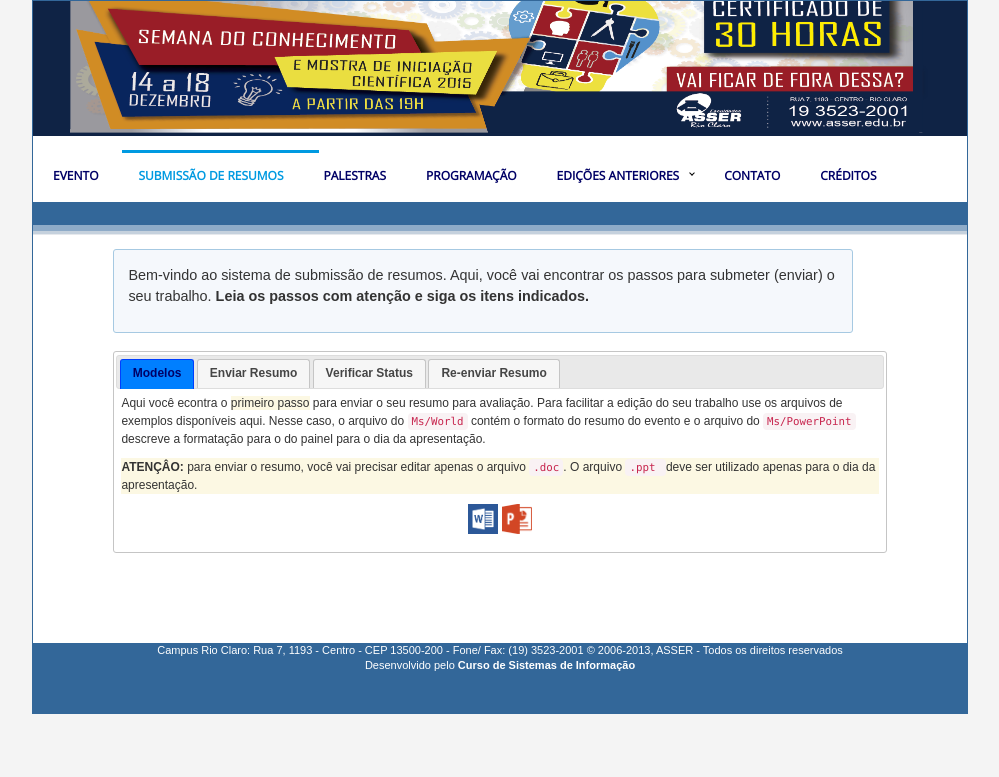
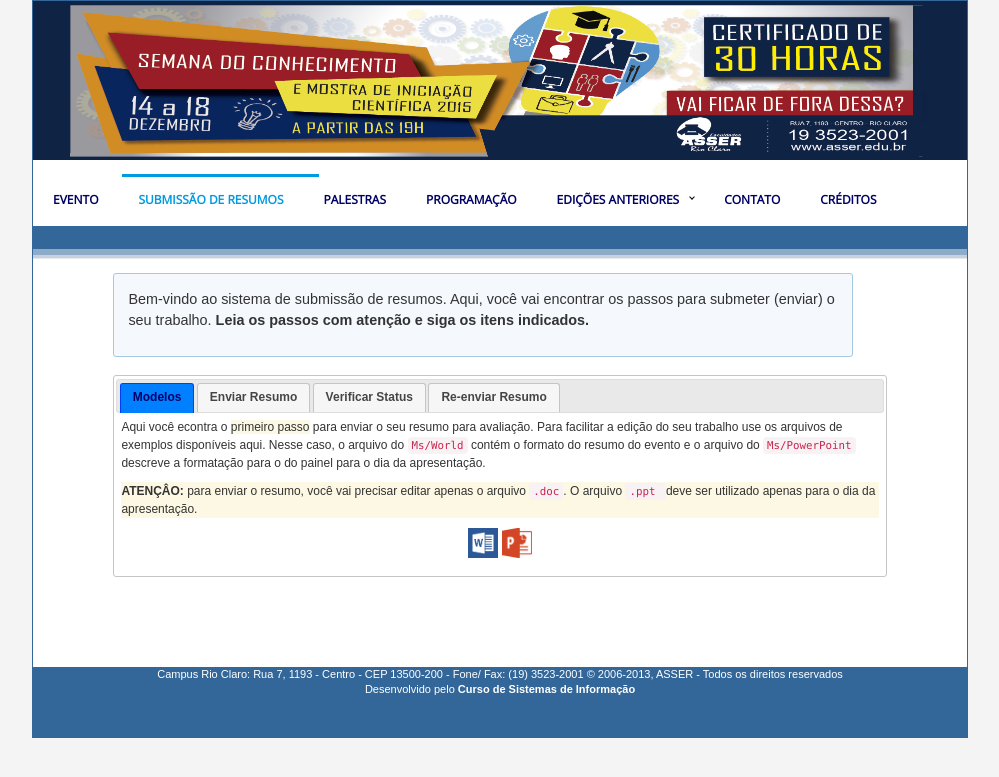
Before and after one commit to aceiro/eventosasser, a PHP site: page /submissao.html in a window 1280 px wide. Shown: the top 777 px of the page, without its empty margins (140-1139 px from the left). Run offline with PHP 8.4, Linux system fonts and the light colour scheme; some libraries are stand-ins or nearby versions.

Commit message:
correcao de bug de margin do bootstrap

```diff
--- a/css/estilo.css
+++ b/css/estilo.css
@@ -26,19 +26,10 @@
 
 }
 #cabecalho {
-	/* font-family: Arial, Helvetica, sans-serif;
-	font-style: normal;
-	color: #FFF;
-	text-align: right;
-	height: 125px;
-	background: #336799 url(../imagens/header.png) no-repeat;
-	font-size: 30px;
-	*/
-
-	height: 135px;
-	padding: 0px 0px 17px 0px;
+	height: 159px;
 	background: rgb(15, 35, 69) url("../imagens/header.png") no-repeat scroll center bottom / 860px 155px;
 	background-size: 860px 155px;
+	padding: 0px 0px 0px 17px;
 }
 
 .subcabecalho{
@@ -143,6 +134,7 @@ body {
 	background-color: #FFF;
 	font-size: 100%;
 	font-family: Arial, Helvetica, sans-serif;
+	margin: 0px;
 }
 a {
 	color: #AAAAFF;
--- a/index.html
+++ b/index.html
@@ -8,6 +8,7 @@
 	<link rel="stylesheet" href="//code.jquery.com/ui/1.11.4/themes/redmond/jquery-ui.css">
 	<script src="//code.jquery.com/jquery-1.10.2.js"></script>
 	<script src="//code.jquery.com/ui/1.11.4/jquery-ui.js"></script>
+
 
 	<!-- função para ativar o suporte de tabs do jquery -->
 	  <script>
@@ -47,9 +48,7 @@
 <body>
 
 	<div id="corpo">
-        <div id="cabecalho">
-    	</div>
-
+        <div id="cabecalho"></div>
         <br />
 
       <!-- menu da aplicacao -->
--- a/submissao.html
+++ b/submissao.html
@@ -36,8 +36,7 @@
 <body>
 
 <div id="corpo">
-    <div id="cabecalho">
-    </div>
+    <div id="cabecalho"></div>
 
     <br/>
 
```
